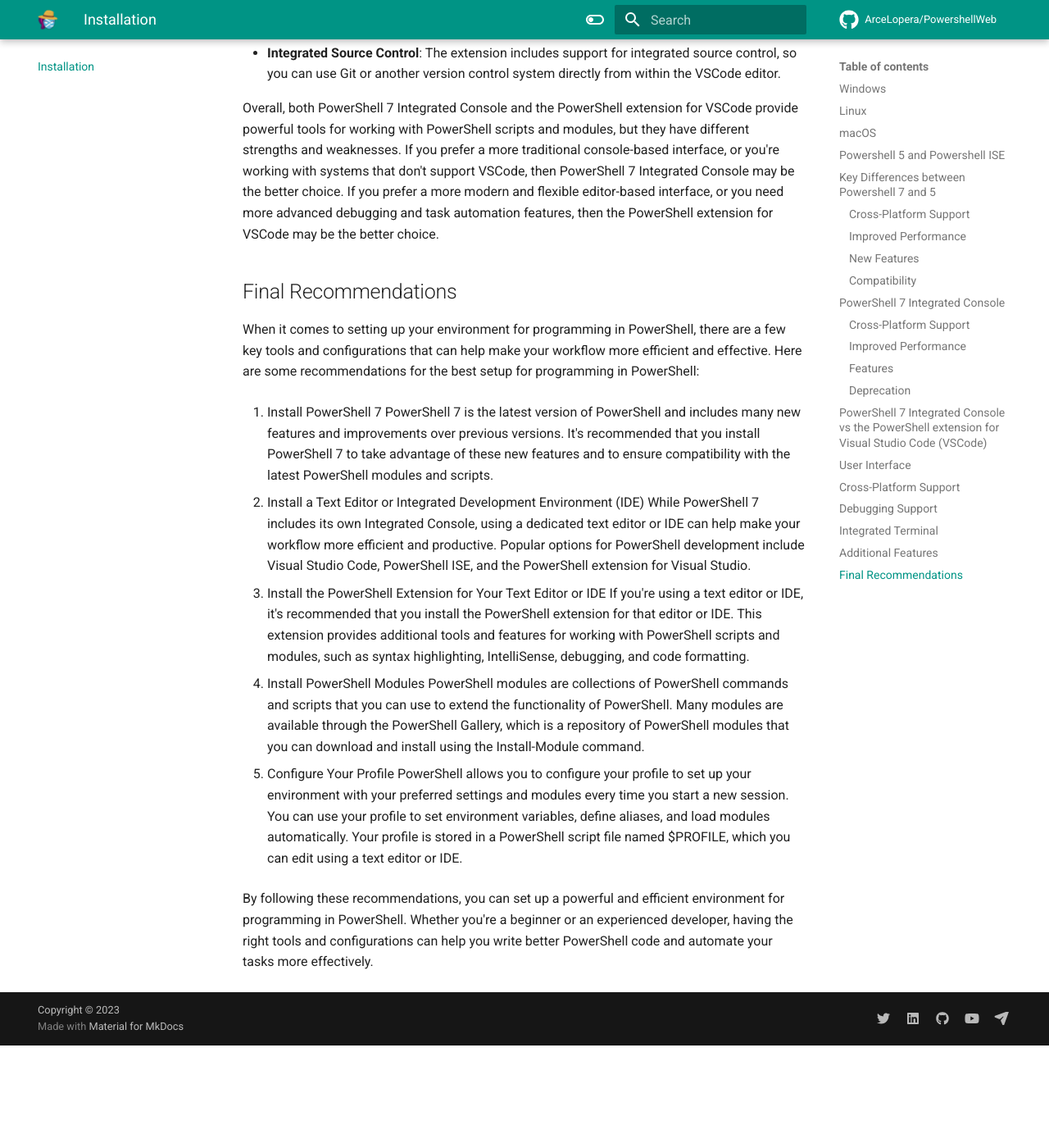
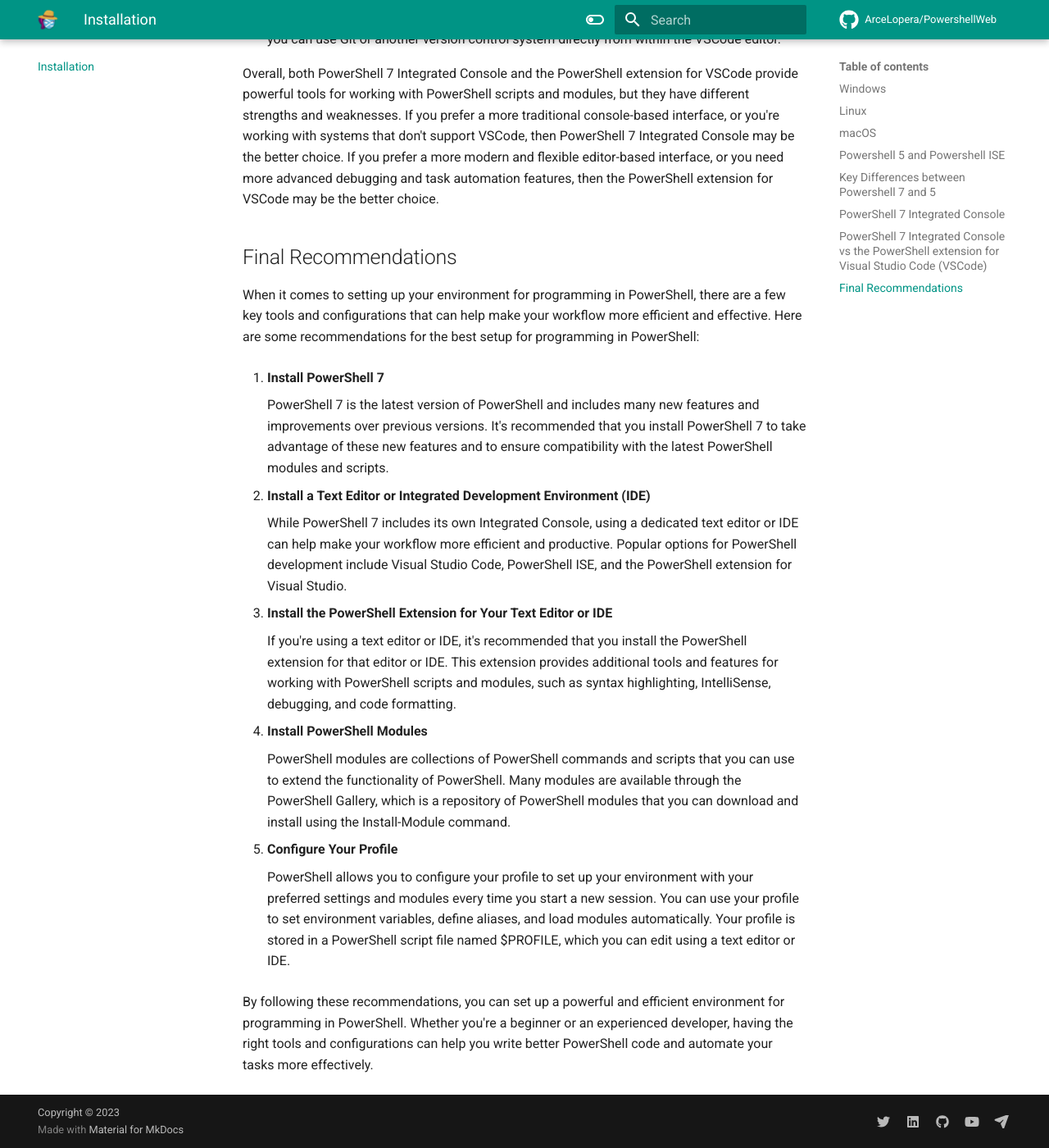
Before and after one commit to ArceLopera/PowershellWeb, an MkDocs documentation site: the page built from docs/installation.md, in a window 1280 px wide and 1400 px high, scrolled down 5512 px. Shown: the whole window at 82% size. Built offline with MkDocs 1.6.1 and Material for MkDocs 9.7.7, drawn with Linux system fonts in a browser that asks for light colours; comment, search, counter and statistics services are not loaded; before the commit the page ends 6787 px from its top, so only the background shows below that; some of the changed text lies outside the part shown.

Commit message:
Added installation instructions

````diff
--- a/docs/installation.md
+++ b/docs/installation.md
@@ -15,8 +15,9 @@
 sudo dpkg -i packages-microsoft-prod.deb
 sudo apt-get update
 sudo apt-get install -y powershell
+
+```
 CentOS 7 and later, and Fedora 28 and later: Run the following commands in the terminal:
-```
 
 ``` csharp
 sudo rpm --import https://packages.microsoft.com/keys/microsoft.asc
@@ -101,19 +102,19 @@
 
 The PowerShell extension for VSCode is a popular extension that provides a rich set of tools for working with PowerShell scripts and modules within the VSCode editor. Here are some of the key differences between the PowerShell 7 Integrated Console and the PowerShell extension for VSCode:
 
-## User Interface
+### User Interface
 The most obvious difference between the PowerShell 7 Integrated Console and the PowerShell extension for VSCode is the user interface. PowerShell 7 Integrated Console has a more traditional console-based interface, while the PowerShell extension for VSCode provides a modern and flexible editor-based interface. The VSCode interface includes features like syntax highlighting, IntelliSense, and code folding, as well as support for multiple tabs and split panes.
 
-## Cross-Platform Support
+### Cross-Platform Support
 Like PowerShell 7 Integrated Console, the PowerShell extension for VSCode is designed to work on Windows, Linux, and macOS. This means that you can use the extension to manage and automate tasks on a wide variety of systems, just like PowerShell 7 Integrated Console.
 
-## Debugging Support
+### Debugging Support
 The PowerShell extension for VSCode provides more advanced debugging support than PowerShell 7 Integrated Console. With the extension, you can set breakpoints, step through code, and inspect variables, just like you would in a traditional debugger. While PowerShell 7 Integrated Console does provide some debugging features, they are more limited than what's available in the VSCode extension.
 
-## Integrated Terminal
+### Integrated Terminal
 The PowerShell extension for VSCode includes an integrated terminal that you can use to run PowerShell commands and scripts. This terminal is similar to PowerShell 7 Integrated Console in that it provides a command-line interface, but it's integrated directly into the VSCode interface, making it easier to switch between editing and running code.
 
-## Additional Features
+### Additional Features
 The PowerShell extension for VSCode includes a number of additional features that aren't available in PowerShell 7 Integrated Console, such as:
 
 + **Code Snippets**: The extension provides a library of code snippets that you can use to quickly insert common PowerShell commands and structures into your code.
@@ -126,19 +127,24 @@
 
 When it comes to setting up your environment for programming in PowerShell, there are a few key tools and configurations that can help make your workflow more efficient and effective. Here are some recommendations for the best setup for programming in PowerShell:
 
-1. Install PowerShell 7
-PowerShell 7 is the latest version of PowerShell and includes many new features and improvements over previous versions. It's recommended that you install PowerShell 7 to take advantage of these new features and to ensure compatibility with the latest PowerShell modules and scripts.
+1. **Install PowerShell 7**
 
-2. Install a Text Editor or Integrated Development Environment (IDE)
-While PowerShell 7 includes its own Integrated Console, using a dedicated text editor or IDE can help make your workflow more efficient and productive. Popular options for PowerShell development include Visual Studio Code, PowerShell ISE, and the PowerShell extension for Visual Studio.
+    PowerShell 7 is the latest version of PowerShell and includes many new features and improvements over previous versions. It's recommended that you install PowerShell 7 to take advantage of these new features and to ensure compatibility with the latest PowerShell modules and scripts.
 
-3. Install the PowerShell Extension for Your Text Editor or IDE
-If you're using a text editor or IDE, it's recommended that you install the PowerShell extension for that editor or IDE. This extension provides additional tools and features for working with PowerShell scripts and modules, such as syntax highlighting, IntelliSense, debugging, and code formatting.
+2. **Install a Text Editor or Integrated Development Environment (IDE)**
 
-4. Install PowerShell Modules
-PowerShell modules are collections of PowerShell commands and scripts that you can use to extend the functionality of PowerShell. Many modules are available through the PowerShell Gallery, which is a repository of PowerShell modules that you can download and install using the Install-Module command.
+    While PowerShell 7 includes its own Integrated Console, using a dedicated text editor or IDE can help make your workflow more efficient and productive. Popular options for PowerShell development include Visual Studio Code, PowerShell ISE, and the PowerShell extension for Visual Studio.
 
-5. Configure Your Profile
-PowerShell allows you to configure your profile to set up your environment with your preferred settings and modules every time you start a new session. You can use your profile to set environment variables, define aliases, and load modules automatically. Your profile is stored in a PowerShell script file named $PROFILE, which you can edit using a text editor or IDE.
+3. **Install the PowerShell Extension for Your Text Editor or IDE**
+
+    If you're using a text editor or IDE, it's recommended that you install the PowerShell extension for that editor or IDE. This extension provides additional tools and features for working with PowerShell scripts and modules, such as syntax highlighting, IntelliSense, debugging, and code formatting.
+
+4. **Install PowerShell Modules**
+
+    PowerShell modules are collections of PowerShell commands and scripts that you can use to extend the functionality of PowerShell. Many modules are available through the PowerShell Gallery, which is a repository of PowerShell modules that you can download and install using the Install-Module command.
+
+5. **Configure Your Profile**
+
+    PowerShell allows you to configure your profile to set up your environment with your preferred settings and modules every time you start a new session. You can use your profile to set environment variables, define aliases, and load modules automatically. Your profile is stored in a PowerShell script file named $PROFILE, which you can edit using a text editor or IDE.
 
 By following these recommendations, you can set up a powerful and efficient environment for programming in PowerShell. Whether you're a beginner or an experienced developer, having the right tools and configurations can help you write better PowerShell code and automate your tasks more effectively.
--- a/mkdocs.yml
+++ b/mkdocs.yml
@@ -74,7 +74,7 @@
   - pymdownx.highlight:
       use_pygments: true
   - toc:
-      toc_depth: 4
+      toc_depth: 2
 
 # Plugins
 plugins:
````
Also changed, not shown: site/index.html, site/installation/index.html, site/search/search_index.json, 1 other file.
